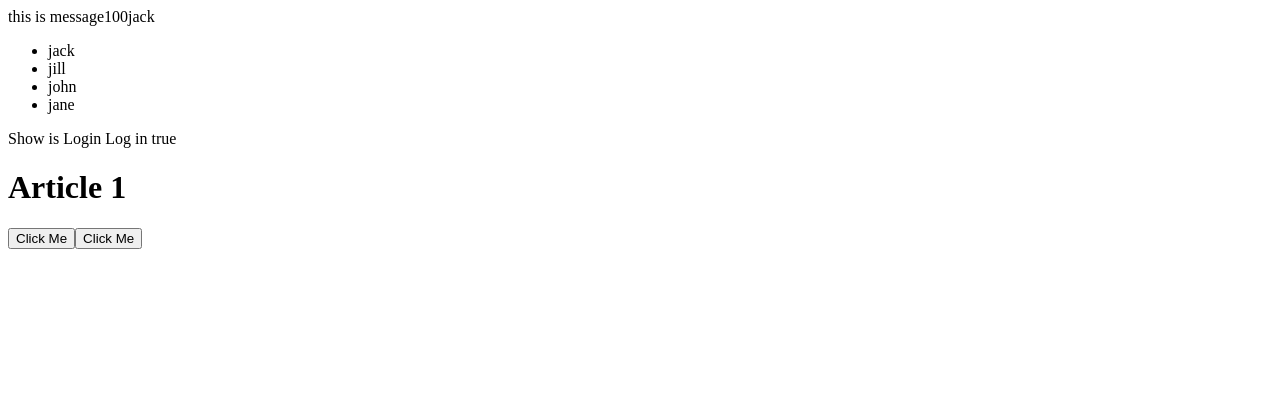
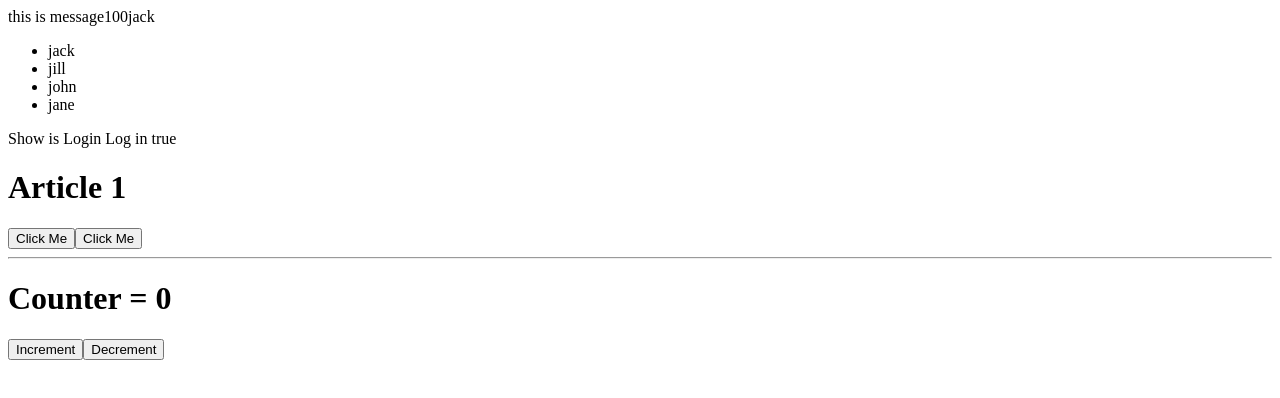
Before and after one commit to YifanXu1999/react-learning, a React (Create React App) app in the folder react-basic/: page / in a window 1280 px wide. Shown: the top 398 px of the page. Built offline with nearby package versions, Linux system fonts and the light colour scheme.

Commit message:
basic useState

```diff
--- a/react-basic/src/App.js
+++ b/react-basic/src/App.js
@@ -1,4 +1,4 @@
-
+import {useState} from "react";
 
 const count = 100;
 
@@ -45,6 +45,10 @@
   const handleClickEvent = (e) => {
       console.log('button clicked', e)
   }
+
+    const [counter, setCounter] = useState(0)
+
+
   return (
       <div className="App">
           {/* 1. string */}
@@ -68,6 +72,11 @@
 
           <button onClick={handleClick}> Click Me</button>
           <button onClick={(e) => handleClickEvent(e)}> Click Me</button>
+          <hr/>
+          <h1>  {'Counter = ' + counter}</h1>
+          <button onClick={() => setCounter(counter + 1)}> Increment</button>
+          <button onClick={() => setCounter(counter - 1)}> Decrement </button>
+
       </div>
 
   )
```
Also changed, not shown: 1 other file (tests, documents, lock files or other folders).
